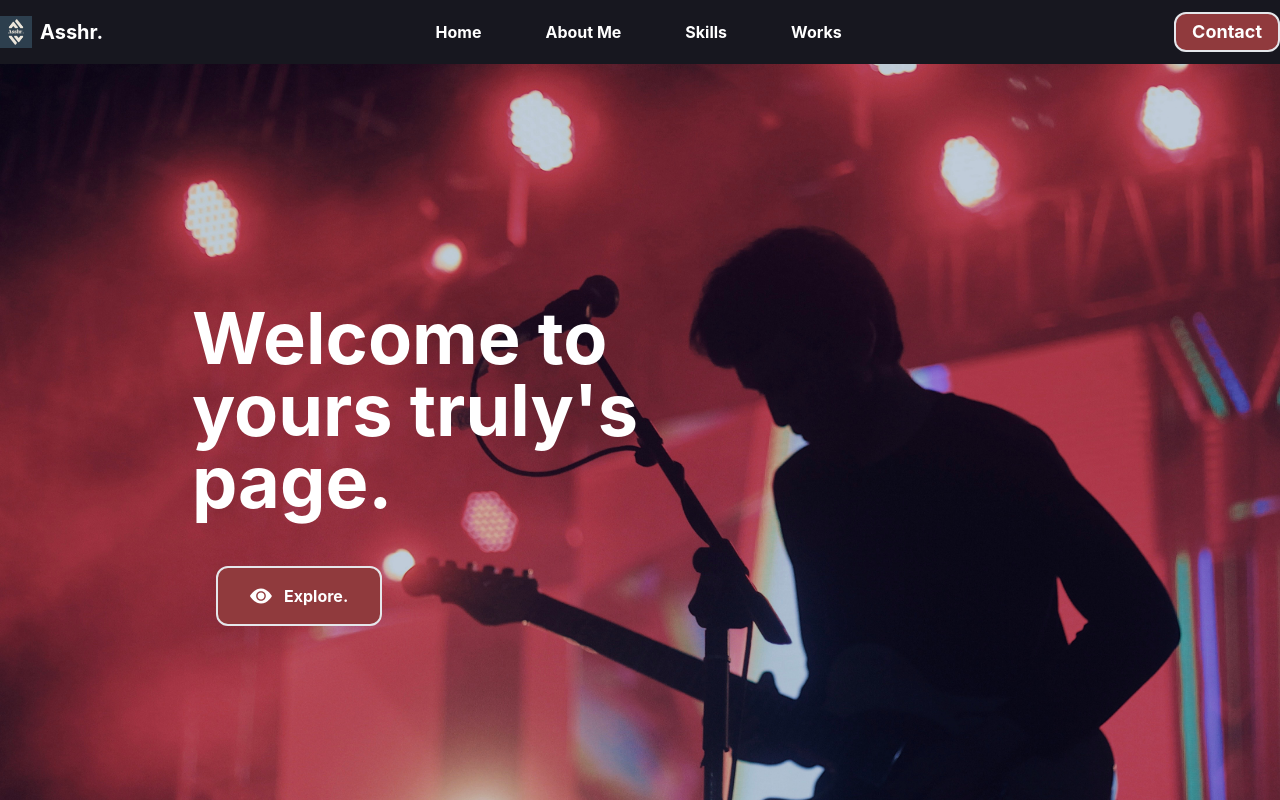
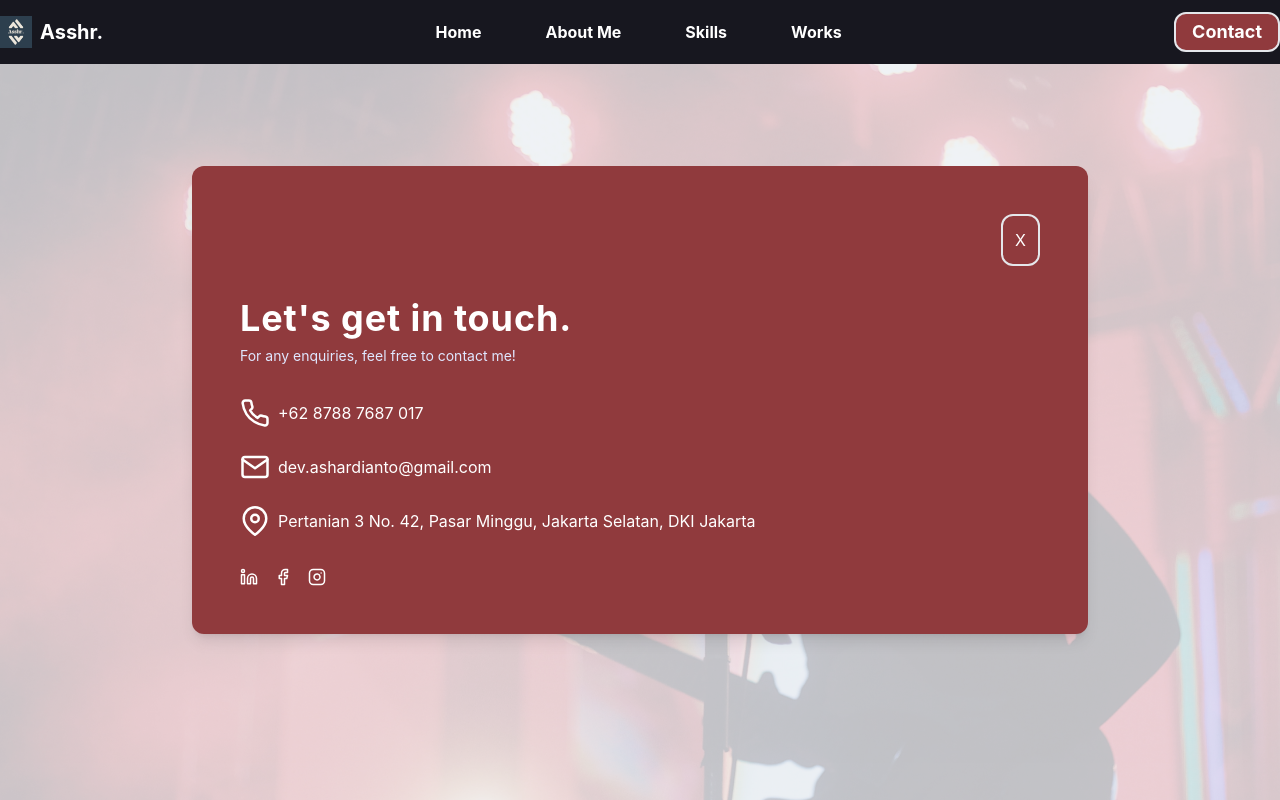
Before and after one commit to ashardianto/ashar-resume, a React (Create React App) app: page / in a window 1280 px wide. Both pictures are taken after a click on the button "Contact". Shown: the top 800 px of the page. Built offline with nearby package versions, Linux system fonts and the light colour scheme.

Commit message:
add contact modal for lg-screen

```diff
--- a/package.json
+++ b/package.json
@@ -11,6 +11,7 @@
     "react": "^18.2.0",
     "react-dom": "^18.2.0",
     "react-icons": "^4.4.0",
+    "react-modal": "^3.15.1",
     "react-scripts": "5.0.1",
     "web-vitals": "^2.1.0"
   },
--- a/src/components/Navbar.js
+++ b/src/components/Navbar.js
@@ -1,13 +1,20 @@
-import { Fragment } from 'react'
+import { Fragment, useState } from 'react'
 import { Menu, Transition } from '@headlessui/react'
 import { ChevronDownIcon } from '@heroicons/react/solid'
 import logo from '../images/Asshr.png'
+import Modal from 'react-modal'
 
 function classNames(...classes) {
   return classes.filter(Boolean).join(' ')
 }
 
 const Navbar = () => {
+
+  const [openContact, setOpenContact] = useState(false)
+
+  const closeModal = () => {
+    setOpenContact(false)
+  }
 
   return (
     <nav className='w-full fixed top-0 z-10 py-1 bg-darkblueish'>
@@ -30,9 +37,57 @@ const Navbar = () => {
             <a href='#works'>Works</a>
           </li>
         </ul>
-        <button className='hidden md:block py-1 px-4 font-bold border-2 rounded-xl text-lg text-white bg-red hover:bg-white hover:text-red duration-300 hover:scale-110'>
+        <button
+          className='openModalBtn hidden md:block py-1 px-4 font-bold border-2 rounded-xl text-lg text-white bg-red hover:bg-white hover:text-red duration-300 hover:scale-110'
+          onClick={() => setOpenContact(true)}>
           Contact
         </button>
+        <Modal
+          isOpen={openContact}
+          ariaHideApp={false}
+          onRequestClose={closeModal}
+          className='h-96'
+        >
+          <div class="flex w-full min-h-screen justify-center items-center">
+            <div class="flex flex-col md:flex-row md:space-x-6 space-y-6 md:space-y-0 bg-red w-full max-w-4xl p-8 sm:p-12 rounded-xl shadow-lg text-white overflow-hidden">
+              <div class="flex flex-col space-y-8 justify-between w-full">
+                <div className='flex justify-end'>
+                  <button onClick={closeModal} className='p-3 bg-red text-white border-2 rounded-xl'>X</button>
+                </div>
+                <div>
+                  <h1 class="font-bold text-4xl tracking-wide">Let's get in touch.</h1>
+                  <p class="pt-2 text-indigo-100 text-sm">For any enquiries, feel free to contact me!</p>
+                </div>
+                <div class="flex flex-col space-y-6">
+                  <div class="inline-flex space-x-2 items-center w-60">
+                    <svg xmlns="http://www.w3.org/2000/svg" width="30" height="30" viewBox="0 0 24 24" fill="none" stroke="white" stroke-width="2" stroke-linecap="round" stroke-linejoin="round" class="feather feather-phone"><path d="M22 16.92v3a2 2 0 0 1-2.18 2 19.79 19.79 0 0 1-8.63-3.07 19.5 19.5 0 0 1-6-6 19.79 19.79 0 0 1-3.07-8.67A2 2 0 0 1 4.11 2h3a2 2 0 0 1 2 1.72 12.84 12.84 0 0 0 .7 2.81 2 2 0 0 1-.45 2.11L8.09 9.91a16 16 0 0 0 6 6l1.27-1.27a2 2 0 0 1 2.11-.45 12.84 12.84 0 0 0 2.81.7A2 2 0 0 1 22 16.92z"></path></svg>
+                    <span>+62 8788 7687 017</span>
+                  </div>
+                  <div class="inline-flex space-x-2 items-center">
+                    <svg xmlns="http://www.w3.org/2000/svg" width="30" height="30" viewBox="0 0 24 24" fill="none" stroke="white" stroke-width="2" stroke-linecap="round" stroke-linejoin="round" class="feather feather-mail"><path d="M4 4h16c1.1 0 2 .9 2 2v12c0 1.1-.9 2-2 2H4c-1.1 0-2-.9-2-2V6c0-1.1.9-2 2-2z"></path><polyline points="22,6 12,13 2,6"></polyline></svg>
+                    <span>dev.ashardianto@gmail.com</span>
+                  </div>
+                  <div class="inline-flex space-x-2 items-center">
+                    <svg xmlns="http://www.w3.org/2000/svg" width="30" height="30" viewBox="0 0 24 24" fill="none" stroke="white" stroke-width="2" stroke-linecap="round" stroke-linejoin="round" class="feather feather-map-pin"><path d="M21 10c0 7-9 13-9 13s-9-6-9-13a9 9 0 0 1 18 0z"></path><circle cx="12" cy="10" r="3"></circle></svg>
+                    <span>Pertanian 3 No. 42, Pasar Minggu, Jakarta Selatan, DKI Jakarta</span>
+                  </div>
+                </div>
+                <div class="flex space-x-4">
+                  <a href="https://www.linkedin.com/in/ashar-ardianto-247489193/">
+                    <svg xmlns="http://www.w3.org/2000/svg" width="18" height="18" viewBox="0 0 24 24" fill="none" stroke="currentColor" stroke-width="2" stroke-linecap="round" stroke-linejoin="round" class="feather feather-linkedin"><path d="M16 8a6 6 0 0 1 6 6v7h-4v-7a2 2 0 0 0-2-2 2 2 0 0 0-2 2v7h-4v-7a6 6 0 0 1 6-6z"></path><rect x="2" y="9" width="4" height="12"></rect><circle cx="4" cy="4" r="2"></circle></svg>
+                  </a>
+                  <a href="https://www.facebook.com/ardianto.ashar?locale2=sw_KE">
+                    <svg xmlns="http://www.w3.org/2000/svg" width="18" height="18" viewBox="0 0 24 24" fill="none" stroke="currentColor" stroke-width="2" stroke-linecap="round" stroke-linejoin="round" class="feather feather-facebook"><path d="M18 2h-3a5 5 0 0 0-5 5v3H7v4h3v8h4v-8h3l1-4h-4V7a1 1 0 0 1 1-1h3z"></path></svg>
+                  </a>
+                  <a href="https://www.instagram.com/ashardianto/">
+                    <svg xmlns="http://www.w3.org/2000/svg" width="18" height="18" viewBox="0 0 24 24" fill="none" stroke="currentColor" stroke-width="2" stroke-linecap="round" stroke-linejoin="round" class="feather feather-instagram"><rect x="2" y="2" width="20" height="20" rx="5" ry="5"></rect><path d="M16 11.37A4 4 0 1 1 12.63 8 4 4 0 0 1 16 11.37z"></path><line x1="17.5" y1="6.5" x2="17.51" y2="6.5"></line></svg>
+                  </a>
+                </div>
+              </div>
+
+            </div>
+          </div>
+        </Modal>
         {/* <svg aria-hidden="true" focusable="false" className="hidden md:block w-5 h-5" role="img" xmlns="http://www.w3.org/2000/svg" viewBox="0 0 512 512">
           <path d="M283.211 512c78.962 0 151.079-35.925 198.857-94.792 7.068-8.708-.639-21.43-11.562-19.35-124.203 23.654-238.262-71.576-238.262-196.954 0-72.222 38.662-138.635 101.498-174.394 9.686-5.512 7.25-20.197-3.756-22.23A258.156 258.156 0 0 0 283.211 0c-141.309 0-256 114.511-256 256 0 141.309 114.511 256 256 256z" />
         </svg> */}
```
Also changed, not shown: 1 other file (tests, documents, lock files or other folders).
